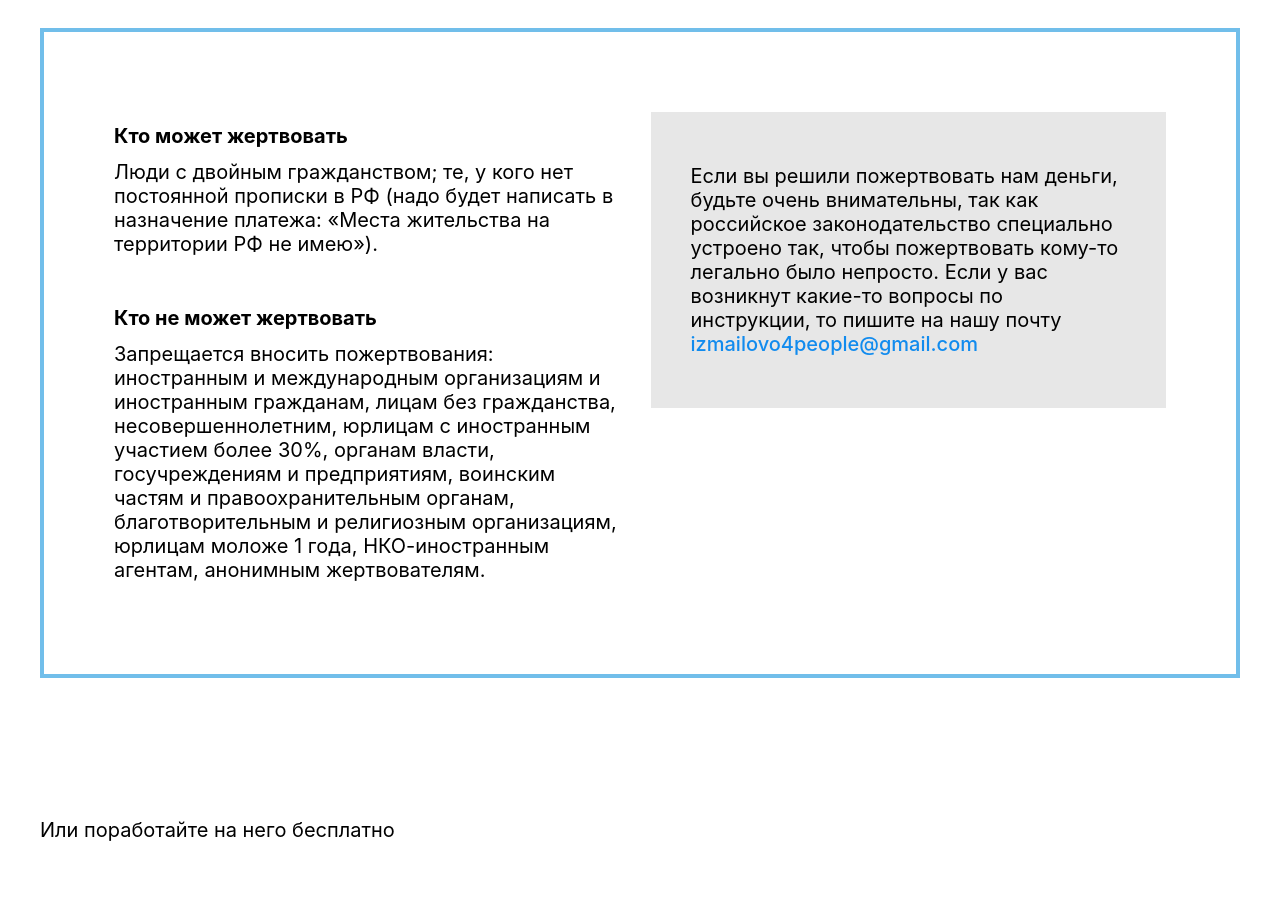
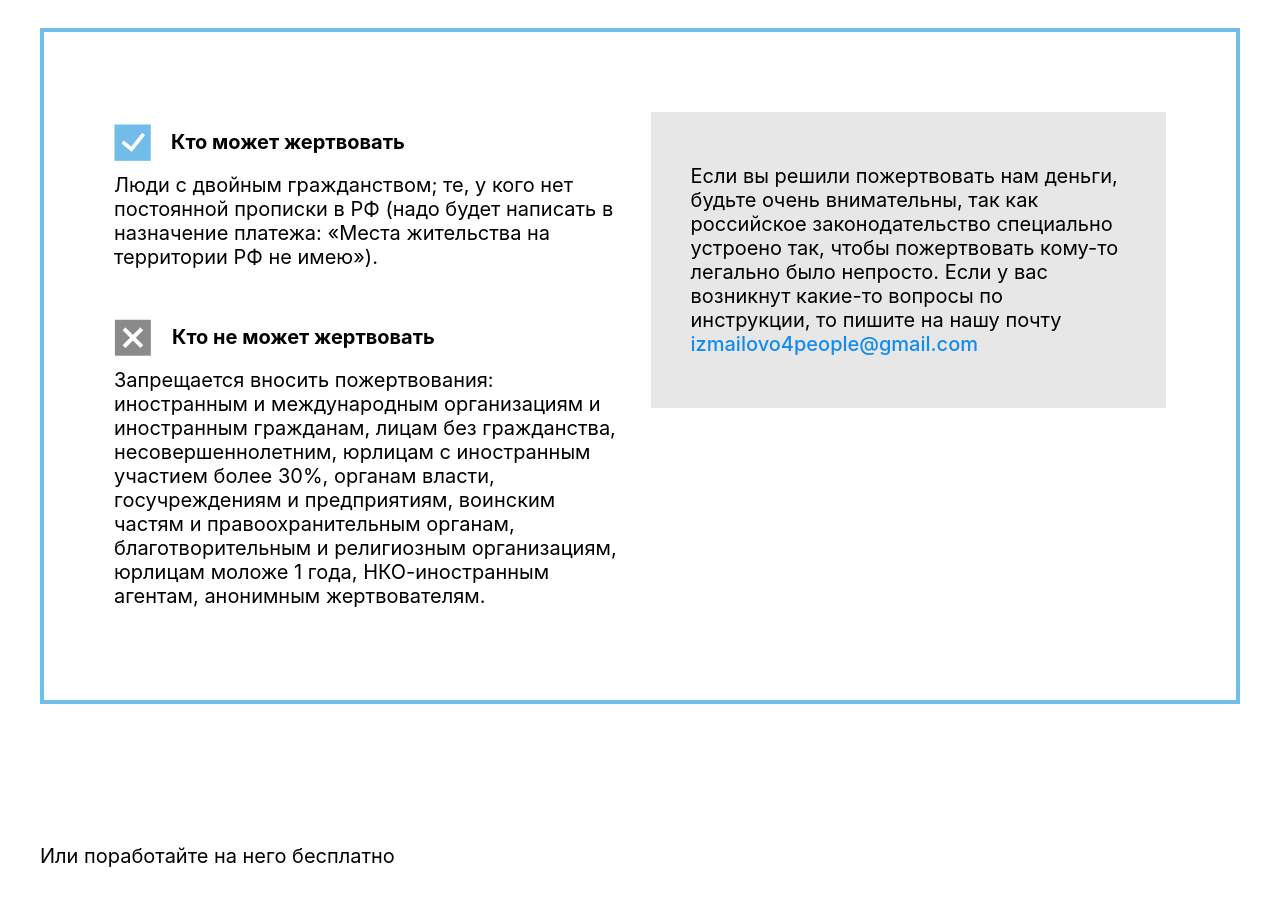
Before and after one commit to alex-lfty/soluyanov, an Eleventy site: page src/index.njk in a window 1280 px wide. Shown: the part 4520-5444 px from the top of the page. Built offline with nearby package versions, Linux system fonts and the light colour scheme; Eleventy itself is replaced by a stand-in of ours; files that its build step writes are made by us from their sources.

Commit message:
Updated donations block

```diff
--- a/src/index.njk
+++ b/src/index.njk
@@ -215,11 +215,13 @@ permalink: /index.html
           <div class="fundrise-who two-columns">
             <div class="donators-info">
               <div class="who-can">
+                <img src="./img/yes.png">
                 {% markdown %}
                   {%- include "./content/support/who-can.md" -%}
                 {% endmarkdown %}
               </div>
               <div class="who-cannot">
+                <img src="./img/no.png">
                 {% markdown %}
                   {%- include "./content/support/who-cannot.md" -%}
                 {% endmarkdown %}
--- a/src/styles/main.css
+++ b/src/styles/main.css
@@ -381,6 +381,14 @@ section#support .desc div:last-child {
 .fundrise-who .donators-info > div:last-child {
   margin-bottom: 0;
 }
+.fundrise-who .donators-info strong {
+  line-height: 37px;
+}
+
+.fundrise-who img {
+  float: left;
+  margin-right: 20px;
+}
 
 .fundrise-who .donation-advise {
   background-color: var(--color-bg-gray);
```
Also changed, not shown: src/img/no.png (added), src/img/yes.png (added), 2 other files.
